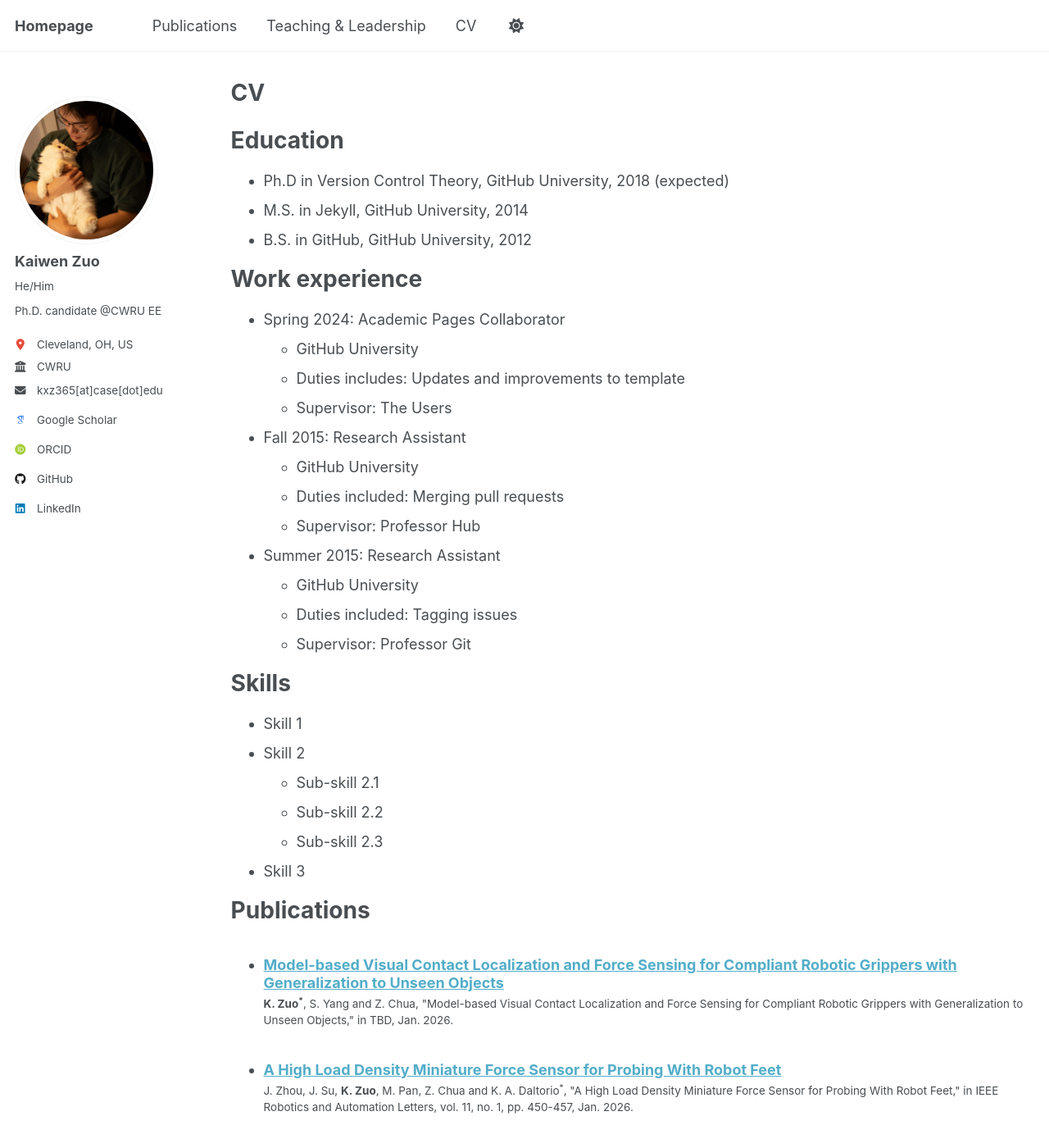
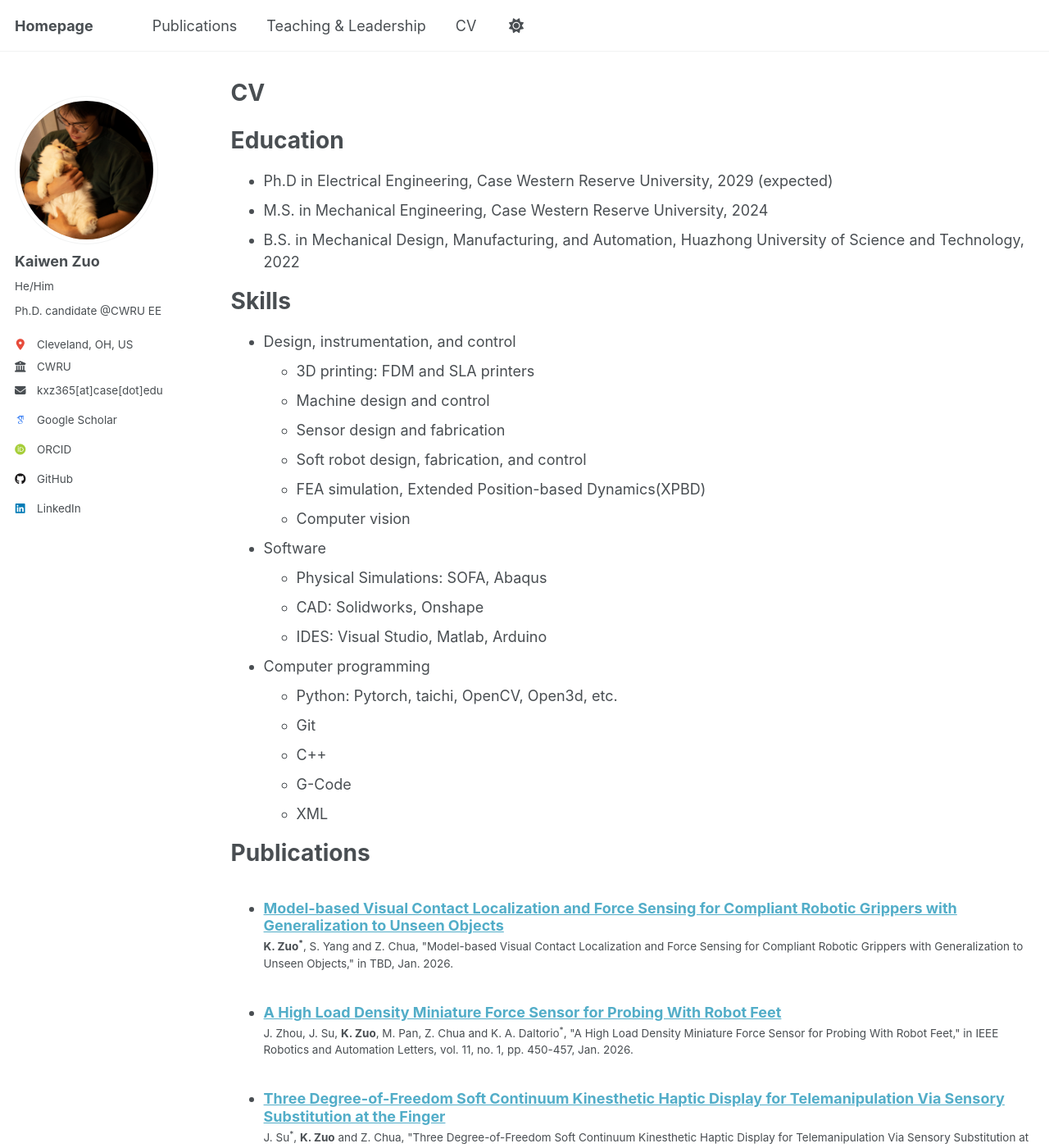
Before and after one commit to Cuberkk/Cuberkk.github.io, a Jekyll site: the page built from _pages/cv.md, in a window 1280 px wide and 1400 px high. Shown: the whole window at 82% size. Built offline with Jekyll 4.4.1, drawn with Linux system fonts in a browser that asks for light colours; some web fonts are replaced; a script that is not in the unit is left out; some of the changed text lies outside the part shown.

Commit message:
update brief cv

```diff
--- a/_pages/cv.md
+++ b/_pages/cv.md
@@ -11,35 +11,29 @@ redirect_from:
 
 Education
 ======
-* Ph.D in Version Control Theory, GitHub University, 2018 (expected)
-* M.S. in Jekyll, GitHub University, 2014
-* B.S. in GitHub, GitHub University, 2012
-
-Work experience
-======
-* Spring 2024: Academic Pages Collaborator
-  * GitHub University
-  * Duties includes: Updates and improvements to template
-  * Supervisor: The Users
-
-* Fall 2015: Research Assistant
-  * GitHub University
-  * Duties included: Merging pull requests
-  * Supervisor: Professor Hub
-
-* Summer 2015: Research Assistant
-  * GitHub University
-  * Duties included: Tagging issues
-  * Supervisor: Professor Git
+* Ph.D in Electrical Engineering, Case Western Reserve University, 2029 (expected)
+* M.S. in Mechanical Engineering, Case Western Reserve University, 2024
+* B.S. in Mechanical Design, Manufacturing, and Automation, Huazhong University of Science and Technology, 2022
 
 Skills
 ======
-* Skill 1
-* Skill 2
-  * Sub-skill 2.1
-  * Sub-skill 2.2
-  * Sub-skill 2.3
-* Skill 3
+* Design, instrumentation, and control
+  * 3D printing: FDM and SLA printers
+  * Machine design and control
+  * Sensor design and fabrication
+  * Soft robot design, fabrication, and control
+  * FEA simulation, Extended Position-based Dynamics(XPBD)
+  * Computer vision
+* Software
+  * Physical Simulations: SOFA, Abaqus
+  * CAD: Solidworks, Onshape
+  * IDES: Visual Studio, Matlab, Arduino
+* Computer programming
+  * Python: Pytorch, taichi, OpenCV, Open3d, etc.
+  * Git
+  * C++
+  * G-Code
+  * XML
 
 Publications
 ======
@@ -47,18 +41,9 @@ Publications
     {% include archive-single-cv.html %}
   {% endfor %}</ul>
 
-Talks
-======
-  <ul>{% for post in site.talks reversed %}
-    {% include archive-single-talk-cv.html  %}
-  {% endfor %}</ul>
 
-Teaching
+Leadership and Teaching
 ======
   <ul>{% for post in site.teaching reversed %}
     {% include archive-single-cv.html %}
   {% endfor %}</ul>
-
-Service and leadership
-======
-* Currently signed in to 43 different slack teams
```
